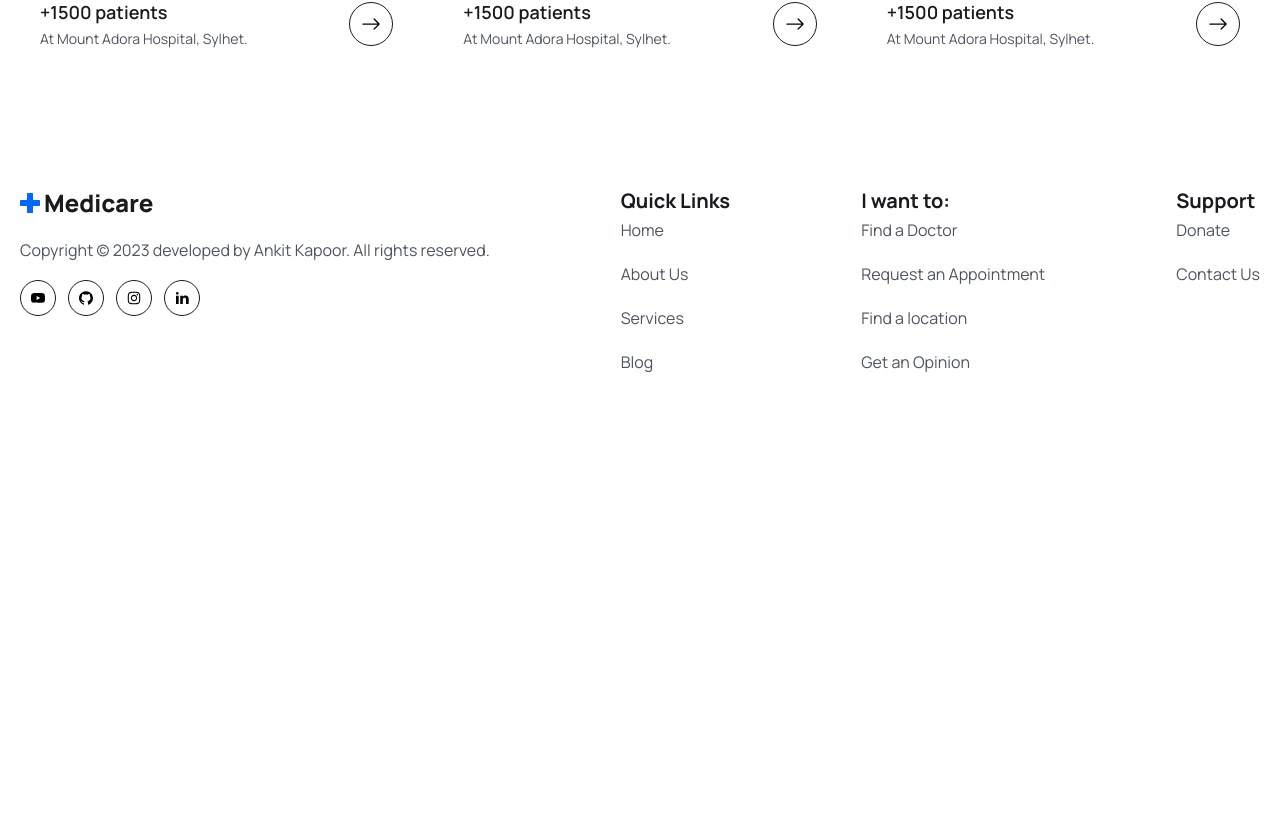
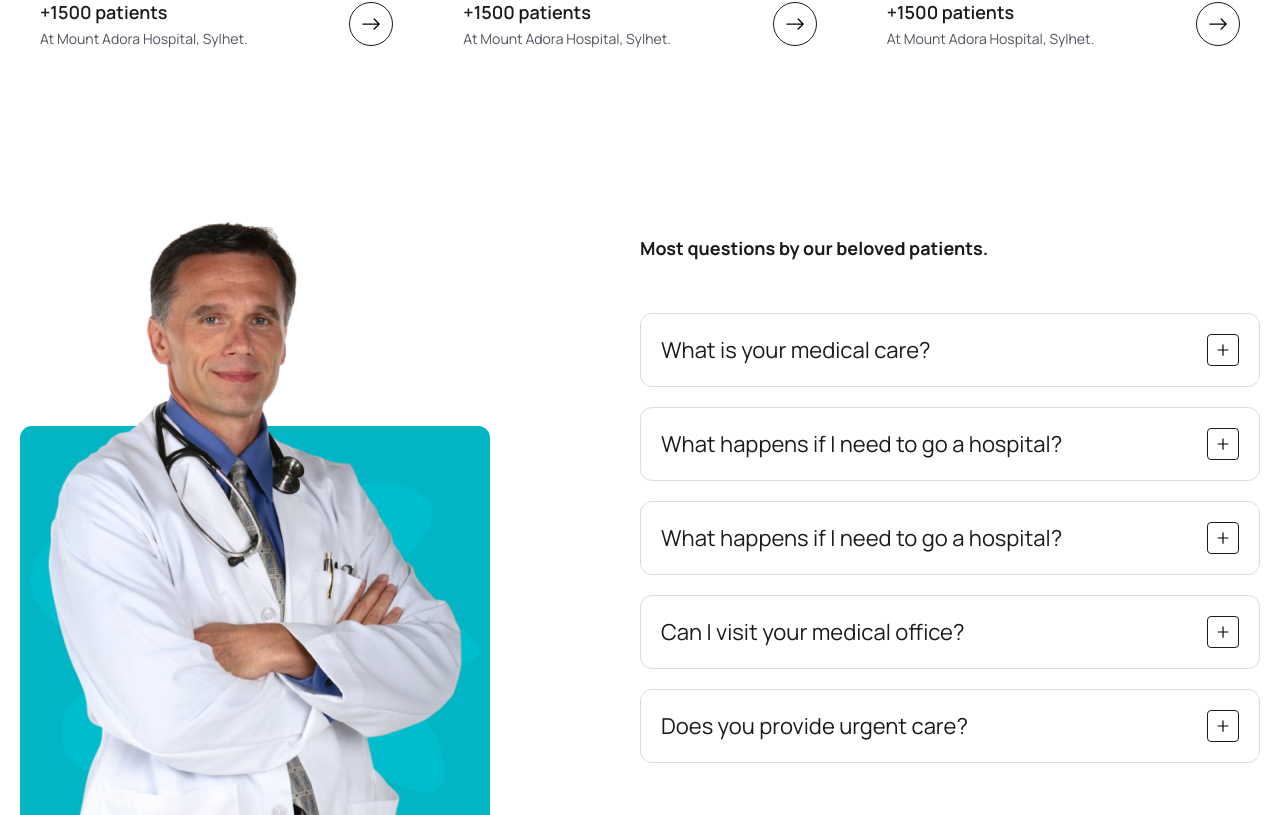
Before and after one commit to ankitkapoor8437/medicare-project-react, a React (Create React App) app: page / in a window 1280 px wide. Shown: the part 4485-5300 px from the top of the page. Before the commit the page ends 4941 px from the top, so only its background shows below. Built offline with nearby package versions, Linux system fonts and the light colour scheme.

Commit message:
FAQ Section Completed

```diff
--- a/src/assets/data/faqs.js
+++ b/src/assets/data/faqs.js
@@ -1,4 +1,4 @@
-export const faqs = [
+const faqs = [
   {
     question: "What is your medical care?",
     content:
@@ -25,3 +25,5 @@
       "One Medical was founded on a better model of care one designed around patients needs that provides a higher level of quality and service affordably. We do this through innovative design, excellent customer service, and the efficient use of technology.",
   },
 ];
+
+export default faqs;
--- /dev/null
+++ b/src/components/faq/FaqItem.jsx
@@ -0,0 +1,34 @@
+import React from 'react';
+import { useState } from 'react';
+import { AiOutlineMinus, AiOutlinePlus } from "react-icons/ai"
+
+const FaqItem = ({ item }) => {
+    const { question, content } = item;
+
+    const [isOpen, setIsOpen] = useState(false);
+
+    const toggleAccordian = () => {
+        setIsOpen(!isOpen);
+    }
+    return (
+        <div className='p-3 lg:p-5 rounded-[12px] border border-solid border-[#D9DCE2] mb-5 cursor-pointer'>
+            <div className='flex items-center justify-between gap-5' onClick={toggleAccordian}>
+                <h4 className='text-[16px] leading-7 lg:text-[22px] lg:leading-8 text-headingColor'>
+                    {question}
+                </h4>
+                <div className={`${isOpen && "bg-primaryColor text-white border-none"} w-7 h-7 lg:w-8 lg:h-8 border border-solid border-[#141F21] rounded flex items-center justify-center`}>
+                    {isOpen ? <AiOutlineMinus /> : <AiOutlinePlus />}
+                </div>
+            </div>
+            {isOpen && (
+                <div className='mt-4'>
+                    <p className='text-[14px] leading-6 lg:text-[16px] lg:leading-7 font-[400] text-textColor'>
+                        {content}
+                    </p>
+                </div>
+            )}
+        </div>
+    )
+}
+
+export default FaqItem;
--- /dev/null
+++ b/src/components/faq/FaqList.jsx
@@ -0,0 +1,13 @@
+import React from 'react'
+import FaqItem from './FaqItem'
+import faq from '../../assets/data/faqs'
+
+const FaqList = () => {
+    return (
+        <ul className='mt-[38px]'>
+            {faq.map((item, index) => (<FaqItem item={item} key={index} />))}
+        </ul>
+    )
+}
+
+export default FaqList
--- a/src/pages/Home.jsx
+++ b/src/pages/Home.jsx
@@ -9,6 +9,7 @@
 import FeatureImage from '../assets/images/feature-img.png'
 import VideoIcon from '../assets/images/video-icon.png'
 import AvatarIcon from '../assets/images/avatar-icon.png'
+import faqImage from '../assets/images/faq-img.png'
 // Components
 import Options from '../assets/data/Options'
 import Statistics from '../assets/data/Statistics'
@@ -16,6 +17,7 @@
 import ServiceList from '../components/services/ServiceList'
 import FeatureList from '../assets/data/FeatureList';
 import DoctorList from '../components/doctors/DoctorList';
+import FaqList from '../components/faq/FaqList';
 
 const Home = () => {
   return (
@@ -190,8 +192,6 @@
       {/* Feature Section End*/}
 
       {/* Doctors Section Start */}
-
-
       <section>
         <div className='container'>
           <div className='xl:w-[470px mx-auto]'>
@@ -204,12 +204,25 @@
           <DoctorList />
         </div>
       </section>
+      {/* Doctors Section End */}
+
+      {/* FAQ Section Start */}
+      <section>
+        <div className='container'>
+          <div className='flex justify-between gap-[50px] lg:gap-0'>
+            <div className='w-1/2 hidden md:block'>
+              <img src={faqImage} alt="" />
+            </div>
+            <div className='w-full md:w-1/2'>
+              <h2 className='heading'>Most questions by our beloved patients.</h2>
+              <FaqList />
+            </div>
+          </div>
+        </div>
+      </section>
+      {/* FAQ Section End */}
 
 
-
-
-
-      {/* Doctors Section End */}
 
     </>
   )
```
